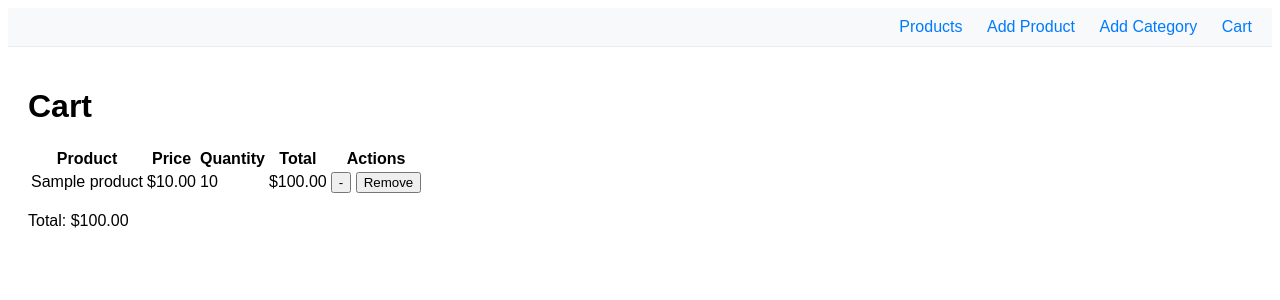
After one commit to aibekov-nurik/lab_work, a Django app: page /cart/ in a window 1280 px wide. The commit adds this page. Shown: the top 300 px of the page. Run offline with Django 5.2, Linux system fonts and the light colour scheme; tables that the repository leaves empty hold one stand-in row (values such as "Sample post"); parts of the project's set-up code (start-up, migrations or seed data) failed here and were passed over.

Commit message:
Добавлены модели CartItem и Product, кнопка 'Добавить в корзину', страницы корзины и удаления товаров, исправлены ошибки в шаблонах

```diff
--- a/shop/store/models.py
+++ b/shop/store/models.py
@@ -27,3 +27,9 @@ class Product(models.Model):
 
     def __str__(self):
         return self.name
+class CartItem(models.Model):
+    product = models.ForeignKey(Product, on_delete=models.CASCADE)
+    quantity = models.PositiveIntegerField(default=1)
+
+    def __str__(self):
+        return f"{self.product.name} ({self.quantity})"
--- a/shop/store/templates/base.html
+++ b/shop/store/templates/base.html
@@ -1,5 +1,4 @@
 {% load static %}
-
 <!DOCTYPE html>
 <html lang="en">
 <head>
@@ -14,6 +13,7 @@
             <a href="{% url 'products_view' %}">Products</a>
             <a href="{% url 'product_add_view' %}">Add Product</a>
             <a href="{% url 'category_add_view' %}">Add Category</a>
+            <a href="{% url 'cart_view' %}">Cart</a>
         </div>
     </header>
     <main>
--- /dev/null
+++ b/shop/store/templates/cart.html
@@ -0,0 +1,39 @@
+{% extends 'base.html' %}
+
+{% block title %}Cart{% endblock %}
+
+{% block content %}
+<h1>Cart</h1>
+<table>
+    <thead>
+        <tr>
+            <th>Product</th>
+            <th>Price</th>
+            <th>Quantity</th>
+            <th>Total</th>
+            <th>Actions</th>
+        </tr>
+    </thead>
+    <tbody>
+        {% for item in cart_items %}
+        <tr>
+            <td>{{ item.product.name }}</td>
+            <td>${{ item.product.price|floatformat:2 }}</td>
+            <td>{{ item.quantity }}</td>
+            <td>${{ item.total_price|floatformat:2 }}</td>
+            <td>
+                <form method="POST" action="{% url 'decrease_quantity_in_cart' item.pk %}" style="display:inline;">
+                    {% csrf_token %}
+                    <button type="submit">-</button>
+                </form>
+                <form method="POST" action="{% url 'remove_from_cart' item.pk %}" style="display:inline;">
+                    {% csrf_token %}
+                    <button type="submit">Remove</button>
+                </form>
+            </td>
+        </tr>
+        {% endfor %}
+    </tbody>
+</table>
+<p>Total: ${{ total|floatformat:2 }}</p>
+{% endblock %}
--- a/shop/store/urls.py
+++ b/shop/store/urls.py
@@ -1,15 +1,19 @@
 from django.urls import path
 from .views import (
-    ProductListView, ProductDetailView, ProductCreateView,
-    ProductUpdateView, ProductDeleteView, CategoryCreateView
+    ProductListView, ProductDetailView, ProductCreateView, ProductUpdateView,
+    ProductDeleteView, cart_view, add_to_cart, remove_from_cart, decrease_quantity_in_cart,
+    CategoryCreateView
 )
 
 urlpatterns = [
     path('', ProductListView.as_view(), name='products_view'),
-    path('products/', ProductListView.as_view(), name='products_view'),
     path('products/<int:pk>/', ProductDetailView.as_view(), name='product_view'),
     path('products/add/', ProductCreateView.as_view(), name='product_add_view'),
-    path('products/edit/<int:pk>/', ProductUpdateView.as_view(), name='product_edit_view'),
-    path('products/delete/<int:pk>/', ProductDeleteView.as_view(), name='product_delete_view'),
-    path('categories/add/', CategoryCreateView.as_view(), name='category_add_view'),
+    path('products/<int:pk>/edit/', ProductUpdateView.as_view(), name='product_edit_view'),
+    path('products/<int:pk>/delete/', ProductDeleteView.as_view(), name='product_delete_view'),
+    path('cart/', cart_view, name='cart_view'),
+    path('cart/add/<int:pk>/', add_to_cart, name='add_to_cart'),
+    path('cart/remove/<int:pk>/', remove_from_cart, name='remove_from_cart'),
+    path('cart/decrease/<int:pk>/', decrease_quantity_in_cart, name='decrease_quantity_in_cart'),
+    path('category/add/', CategoryCreateView.as_view(), name='category_add_view'),
 ]
--- a/shop/store/views.py
+++ b/shop/store/views.py
@@ -2,7 +2,8 @@ from django.urls import reverse_lazy
 from django.views.generic import ListView, DetailView, CreateView, UpdateView, DeleteView
 from .models import Product, Category
 from .forms import ProductForm, CategoryForm
-
+from django.shortcuts import render, get_object_or_404, redirect
+from .models import Product, CartItem
 class ProductListView(ListView):
     model = Product
     template_name = 'products.html'
@@ -43,3 +44,44 @@ class CategoryCreateView(CreateView):
     form_class = CategoryForm
     template_name = 'category_add.html'
     success_url = reverse_lazy('products_view')
+def add_to_cart(request, pk):
+    product = get_object_or_404(Product, pk=pk)
+    quantity = int(request.POST.get('quantity', 1))
+
+    if product.stock < quantity:
+        return redirect('products_view')
+
+    cart_item, created = CartItem.objects.get_or_create(product=product)
+    if not created:
+        if cart_item.quantity + quantity > product.stock:
+            cart_item.quantity = product.stock
+        else:
+            cart_item.quantity += quantity
+    else:
+        cart_item.quantity = quantity
+
+    cart_item.save()
+    return redirect('products_view')
+
+def remove_from_cart(request, pk):
+    cart_item = get_object_or_404(CartItem, pk=pk)
+    cart_item.delete()
+    return redirect('cart_view')
+
+def decrease_quantity_in_cart(request, pk):
+    cart_item = get_object_or_404(CartItem, pk=pk)
+    if cart_item.quantity > 1:
+        cart_item.quantity -= 1
+        cart_item.save()
+    else:
+        cart_item.delete()
+    return redirect('cart_view')
+
+def cart_view(request):
+    cart_items = CartItem.objects.all()
+    total = sum(item.product.price * item.quantity for item in cart_items)
+
+    for item in cart_items:
+        item.total_price = item.product.price * item.quantity
+
+    return render(request, 'cart.html', {'cart_items': cart_items, 'total': total})
```
Also changed, not shown: shop/store/templates/products.html (+7 -17 lines), shop/store/migrations/0003_cartitem.py (added).
